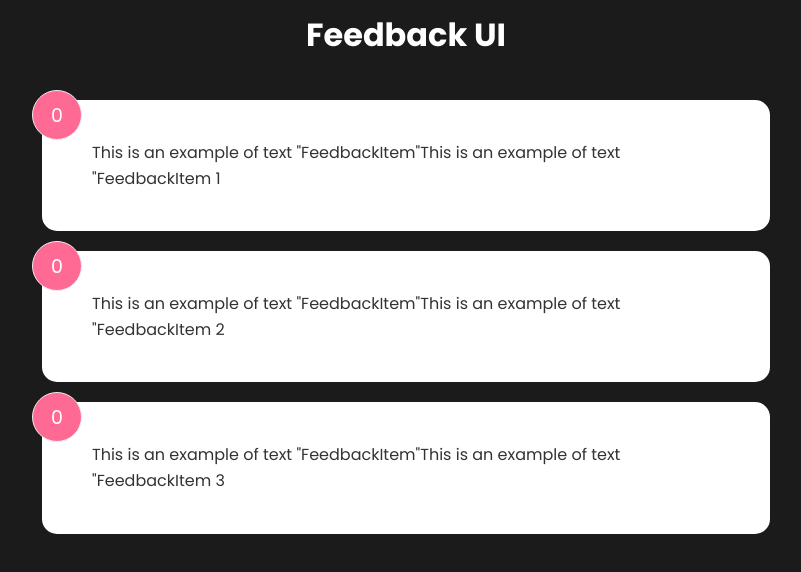
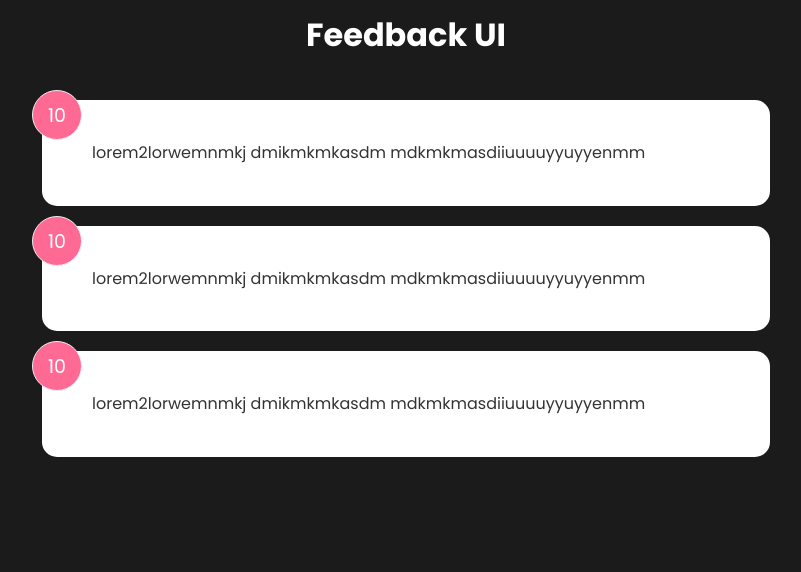
Before and after one commit to Zarman-oss/First-react-repo, a React (Create React App) app: page / in a window 1280 px wide. Shown: the top 572 px of the page, without its empty margins (234-1035 px from the left). Built offline with nearby package versions, Linux system fonts and the light colour scheme.

Commit message:
feedbackitem complete

```diff
--- a/src/App.js
+++ b/src/App.js
@@ -1,6 +1,6 @@
 import { useState } from 'react';
 import Header from './Components/Header';
-import Feedbackitem from './Components/Feedbackitem';
+import FeedbackList from './Components/FeedbackList';
 import FeedbackData from './Data/FeedbackData';
 
 function App() {
@@ -10,9 +10,7 @@
     <>
       <Header />
       <div className="container">
-        <Feedbackitem body='This is an example of text "FeedbackItem 1' />
-        <Feedbackitem body='This is an example of text "FeedbackItem 2' />
-        <Feedbackitem body='This is an example of text "FeedbackItem 3' />
+        <FeedbackList feedback={feedback} />
       </div>
     </>
   );
--- a/src/Components/FeedbackList.jsx
+++ b/src/Components/FeedbackList.jsx
@@ -1,7 +1,17 @@
-import React from 'react';
+import FeedbackItem from './FeedbackItem';
 
-function FeedbackList() {
-  return <div>FeedbackList</div>;
+function FeedbackList({ feedback }) {
+  if (!feedback || feedback.length === 0) {
+    return <p>no data yet</p>;
+  }
+
+  return (
+    <div className="feedback-list">
+      {feedback.map((item) => (
+        <FeedbackItem key={item.id} item={item} />
+      ))}
+    </div>
+  );
 }
 
 export default FeedbackList;
--- a/src/Components/Feedbackitem.jsx
+++ b/src/Components/Feedbackitem.jsx
@@ -1,18 +1,8 @@
-import React from 'react';
-import { useState } from 'react';
-
-function Feedbackitem({ body }) {
-  const [rating, setRating] = useState(0);
-  const [text, setText] = useState('This is an example of text "FeedbackItem"');
-
+function Feedbackitem({ item }) {
   return (
     <div className="card">
-      <div className="num-display">{rating}</div>
-      <div className="text-display">
-        {' '}
-        {text}
-        {body}
-      </div>
+      <div className="num-display">{item.rating}</div>
+      <div className="text-display">{item.text}</div>
     </div>
   );
 }
```
